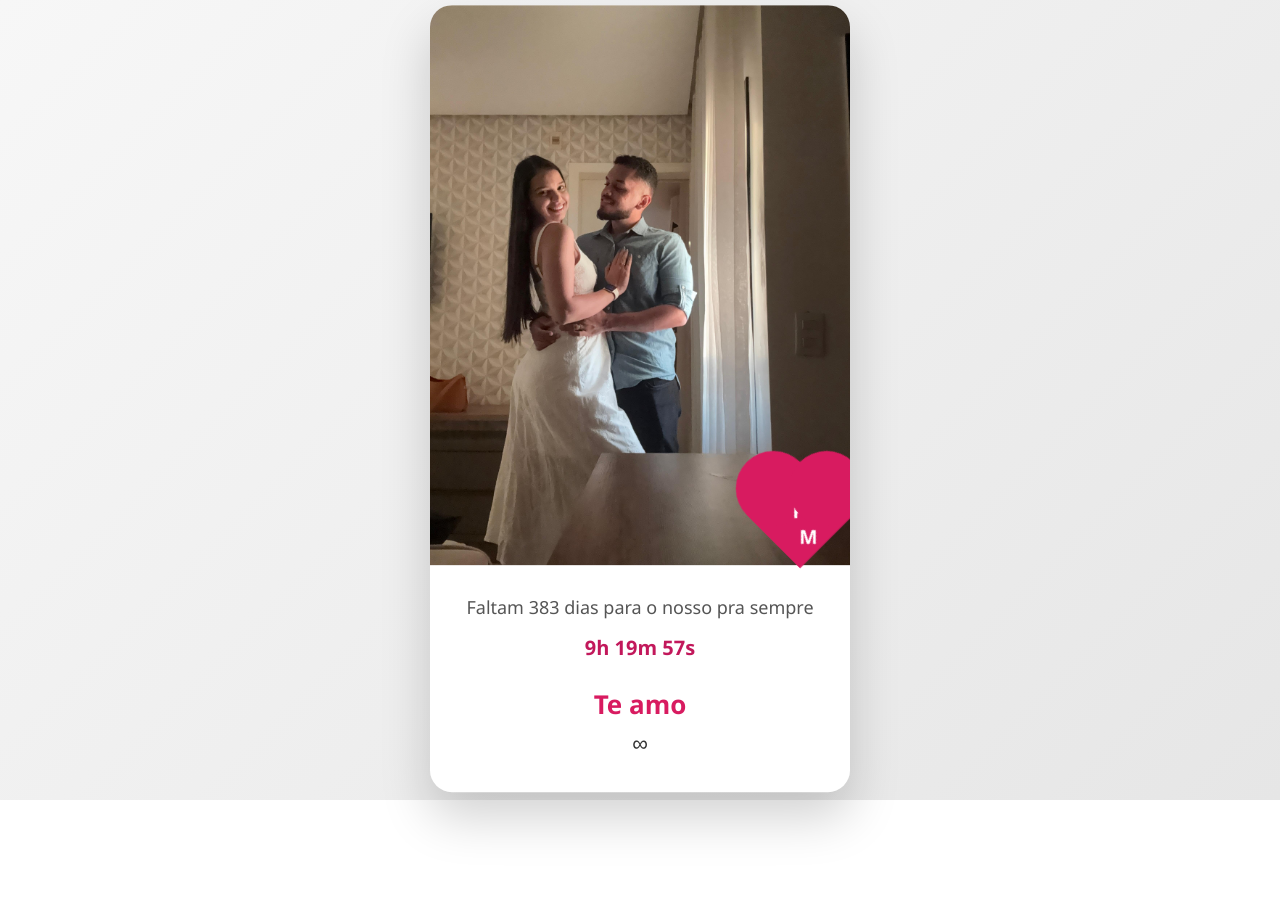
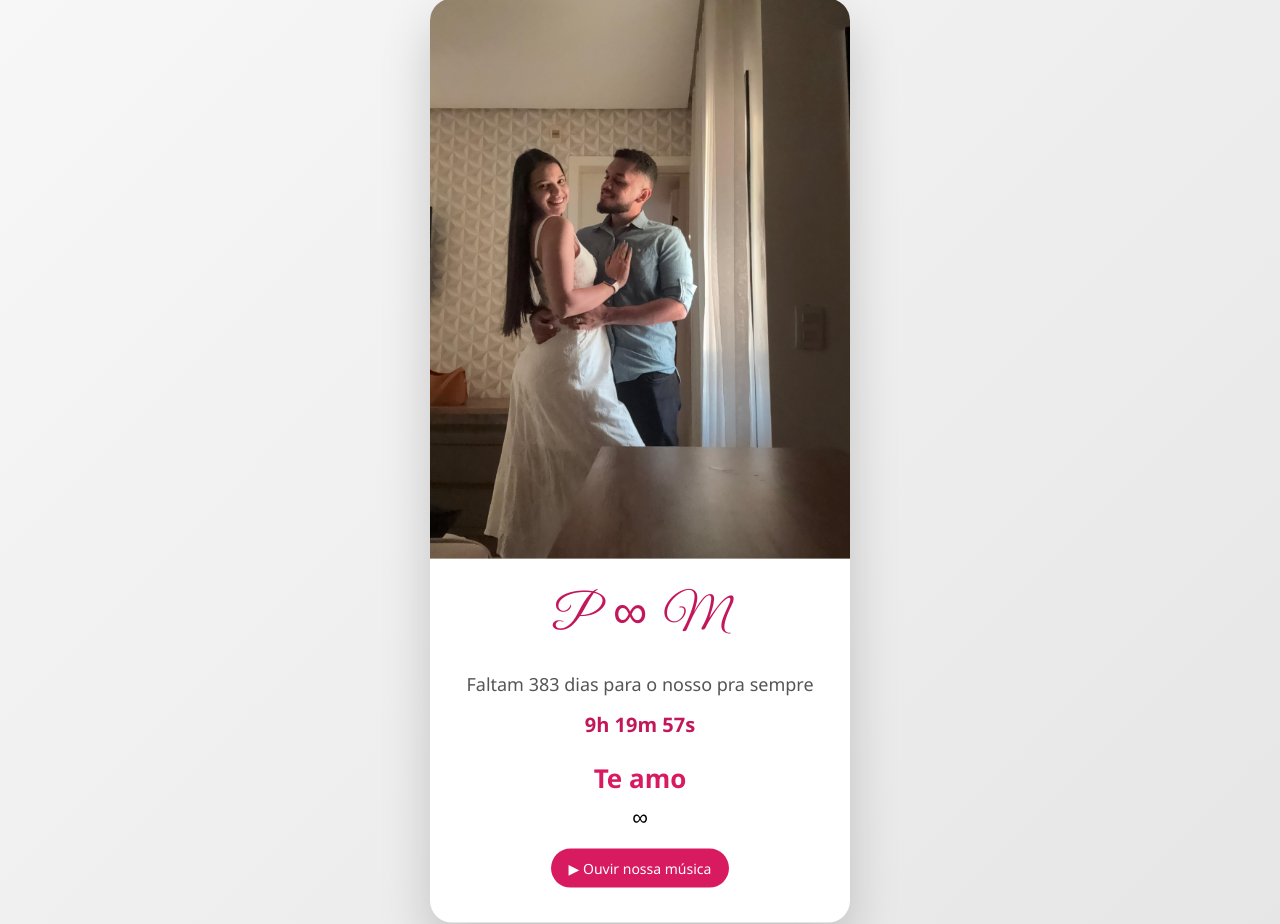
Before and after one commit to patrickmxd/nosso-pra-sempre, a plain HTML site: page index.html in a window 1280 px wide. Before the commit the page ends 800 px from the top, so only its background shows below. Drawn offline with Linux system fonts and the light colour scheme.

Commit message:
Enhance index.html with music button and styles
Added a music button to play a song and updated styles.

```diff
--- a/index.html
+++ b/index.html
@@ -4,6 +4,9 @@
   <meta charset="UTF-8" />
   <meta name="viewport" content="width=device-width, initial-scale=1.0"/>
   <title>Nosso Pra Sempre</title>
+
+  <!-- Fonte bonita -->
+  <link href="https://fonts.googleapis.com/css2?family=Great+Vibes&display=swap" rel="stylesheet">
 
   <style>
     * {
@@ -19,8 +22,7 @@
       display: flex;
       justify-content: center;
       align-items: center;
-      color: #333;
-      animation: fadeIn 2s ease;
+      animation: fadeIn 1.8s ease;
     }
 
     @keyframes fadeIn {
@@ -41,11 +43,7 @@
 
     @keyframes float {
       0%, 100% { transform: translateY(0); }
-      50% { transform: translateY(-8px); }
-    }
-
-    .photo {
-      position: relative;
+      50% { transform: translateY(-6px); }
     }
 
     .photo img {
@@ -53,57 +51,19 @@
       display: block;
     }
 
-    .heart {
-      position: absolute;
-      bottom: 15px;
-      right: 15px;
-      width: 70px;
-      height: 70px;
-      background: #d81b60;
-      transform: rotate(-45deg);
-      animation: pulse 1.5s infinite;
+    .initials {
+      margin-top: 18px;
+      font-family: 'Great Vibes', cursive;
+      font-size: 48px;
+      color: #c2185b;
     }
 
-    .heart::before,
-    .heart::after {
-      content: "";
-      position: absolute;
-      width: 70px;
-      height: 70px;
-      background: #d81b60;
-      border-radius: 50%;
-    }
-
-    .heart::before {
-      top: -35px;
-      left: 0;
-    }
-
-    .heart::after {
-      left: 35px;
-      top: 0;
-    }
-
-    @keyframes pulse {
-      0% { transform: rotate(-45deg) scale(1); }
-      50% { transform: rotate(-45deg) scale(1.08); }
-      100% { transform: rotate(-45deg) scale(1); }
-    }
-
-    .initials {
-      position: absolute;
-      top: 22px;
-      left: 10px;
-      width: 50px;
-      text-align: center;
-      color: white;
-      font-weight: bold;
-      font-size: 18px;
-      transform: rotate(45deg);
+    .initials span {
+      margin: 0 8px;
     }
 
     .content {
-      padding: 30px 20px 35px;
+      padding: 25px 20px 35px;
     }
 
     .title {
@@ -115,7 +75,7 @@
     .countdown {
       font-size: 20px;
       font-weight: bold;
-      margin-bottom: 25px;
+      margin-bottom: 22px;
       color: #c2185b;
     }
 
@@ -130,8 +90,19 @@
       margin-top: 5px;
     }
 
-    audio {
-      display: none;
+    .music-btn {
+      margin-top: 18px;
+      background: #d81b60;
+      color: white;
+      border: none;
+      padding: 10px 18px;
+      border-radius: 25px;
+      font-size: 14px;
+      cursor: pointer;
+    }
+
+    .music-btn:hover {
+      background: #c2185b;
     }
   </style>
 </head>
@@ -140,11 +111,9 @@
   <div class="card">
     <div class="photo">
       <img src="foto.jpg" alt="Nós dois">
+    </div>
 
-      <div class="heart">
-        <div class="initials">P & M</div>
-      </div>
-    </div>
+    <div class="initials">P <span>∞</span> M</div>
 
     <div class="content">
       <div class="title" id="titleText"></div>
@@ -152,11 +121,13 @@
 
       <div class="love">Te amo</div>
       <div class="infinite">∞</div>
+
+      <button class="music-btn" onclick="playMusic()">▶ Ouvir nossa música</button>
     </div>
   </div>
 
   <!-- Música -->
-  <audio autoplay loop>
+  <audio id="music" loop>
     <source src="sou-seu-fa-n1.mp3" type="audio/mpeg">
   </audio>
 
@@ -186,6 +157,11 @@
         `${hours}h ${minutes}m ${seconds}s`;
     }
 
+    function playMusic() {
+      const music = document.getElementById('music');
+      music.play();
+    }
+
     updateCountdown();
     setInterval(updateCountdown, 1000);
   </script>
```
